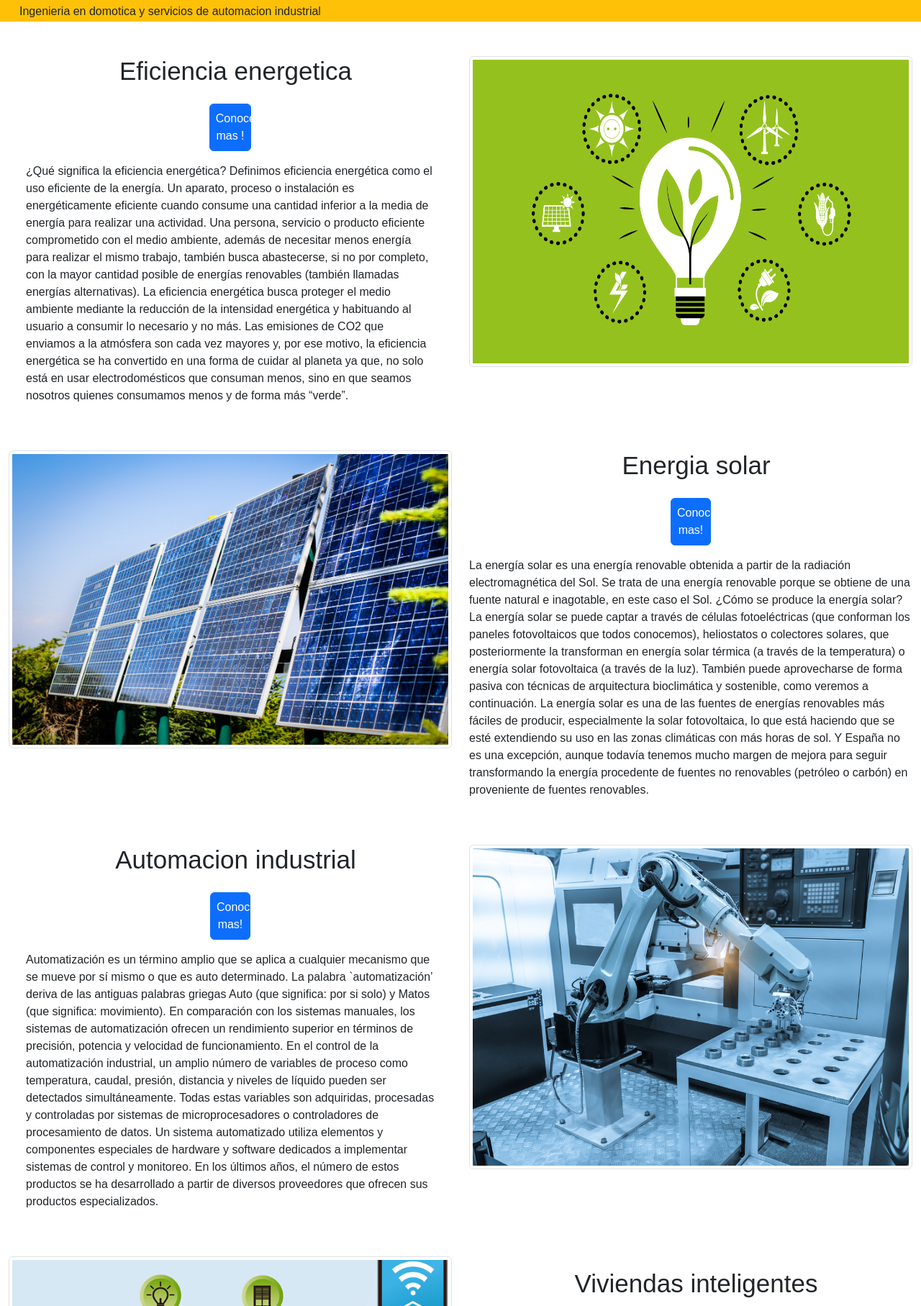
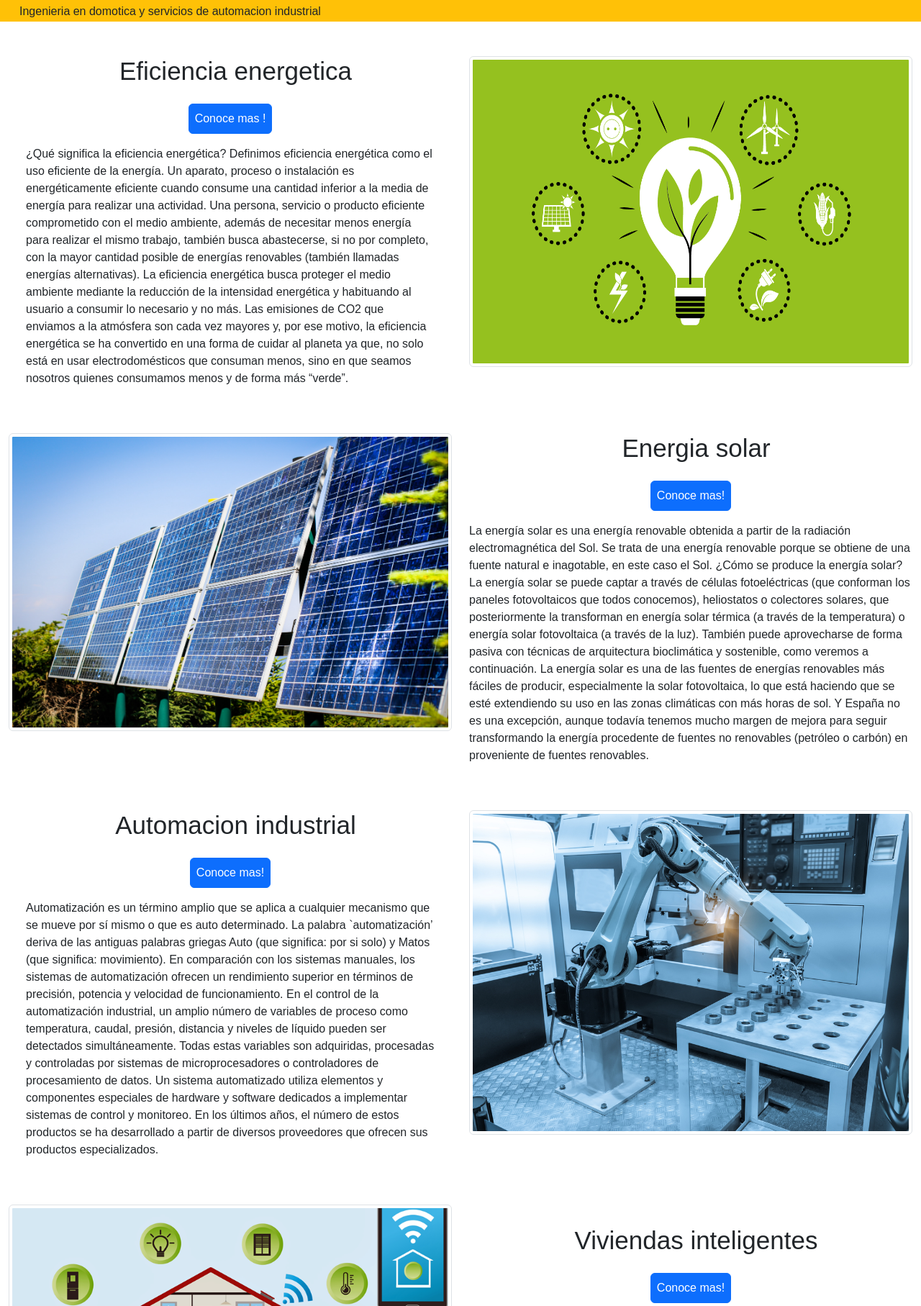
Before and after one commit to fkuffer/entrega_2_kuffer_correccion, a plain HTML site: page index.html in a window 1280 px wide. Shown: the part 85-1900 px from the top of the page at 72% size. Drawn offline with nearby package versions, Linux system fonts and the light colour scheme.

Commit message:
enlace botones

```diff
--- a/index.html
+++ b/index.html
@@ -75,7 +75,7 @@
 
                         <h1 class="d-flex justify-content-center texto-eficiencia">Eficiencia energetica</h1>
                         <div class="d-flex justify-content-center my-3">
-                            <a href="./paginas/servicios.html#eficiencia"><button type="button" class="btn btn-primary col-6 p-2">Conoce mas !</button></a>
+                            <a href="./paginas/servicios.html#eficiencia"><button type="button" class="btn btn-primary col-12 p-2">Conoce mas !</button></a>
                         </div>
                         <p class=" mx-4 text-start">¿Qué
                             significa la eficiencia
@@ -166,7 +166,7 @@
 
                         <h1 class="d-flex justify-content-center texto-eficiencia">Energia solar</h1>
                         <div class="d-flex justify-content-center my-3">
-                            <a href="./paginas/servicios.html#solar"><button type="button" class="btn btn-primary p-2 col-6">Conoce mas!</button></a>
+                            <a href="./paginas/servicios.html#solar"><button type="button" class="btn btn-primary p-2 col-12">Conoce mas!</button></a>
                         </div>
                         <p class="text-start">La energía solar es una energía renovable
                             obtenida a partir de la radiación
@@ -245,7 +245,7 @@
 
                         <h1 class="d-flex justify-content-center texto-eficiencia">Automacion industrial</h1>
                         <div class="d-flex justify-content-center my-3">
-                            <a href="./paginas/servicios.html#auto"><button type="button" class="btn btn-primary p-2 col-6">Conoce mas!</button></a>
+                            <a href="./paginas/servicios.html#auto"><button type="button" class="btn btn-primary p-2 col-12">Conoce mas!</button></a>
                         </div>
                         <p class="text-start mx-4">Automatización es un término amplio que se
                             aplica a cualquier mecanismo que se mueve
@@ -331,7 +331,7 @@
 
                         <h1 class="d-flex justify-content-center texto-eficiencia">Viviendas inteligentes</h1>
                         <div class="d-flex justify-content-center my-3">
-                            <a href="./paginas/servicios.html#living"><button type="button" class="btn btn-primary col-6 p-2">Conoce mas!</button></a>
+                            <a href="./paginas/servicios.html#living"><button type="button" class="btn btn-primary col-12 p-2">Conoce mas!</button></a>
                         </div>
                         <p class="text-start">El significado de domótica hace
                             referencia al conjunto de sistemas y
```
Also changed, not shown: paginas/servicios.html (+4 -4 lines).
